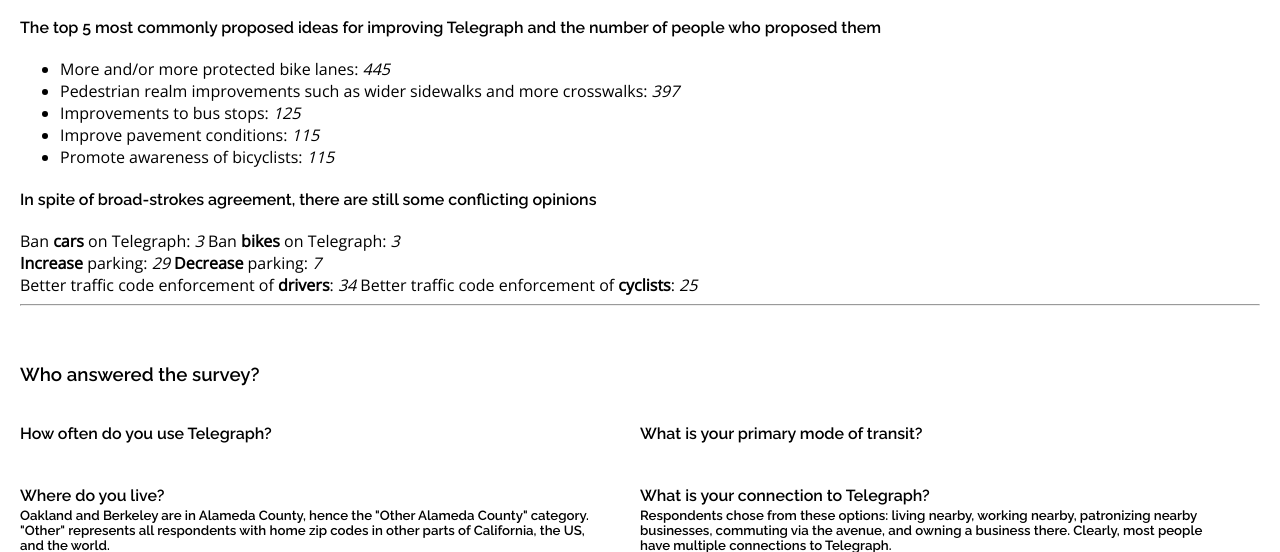
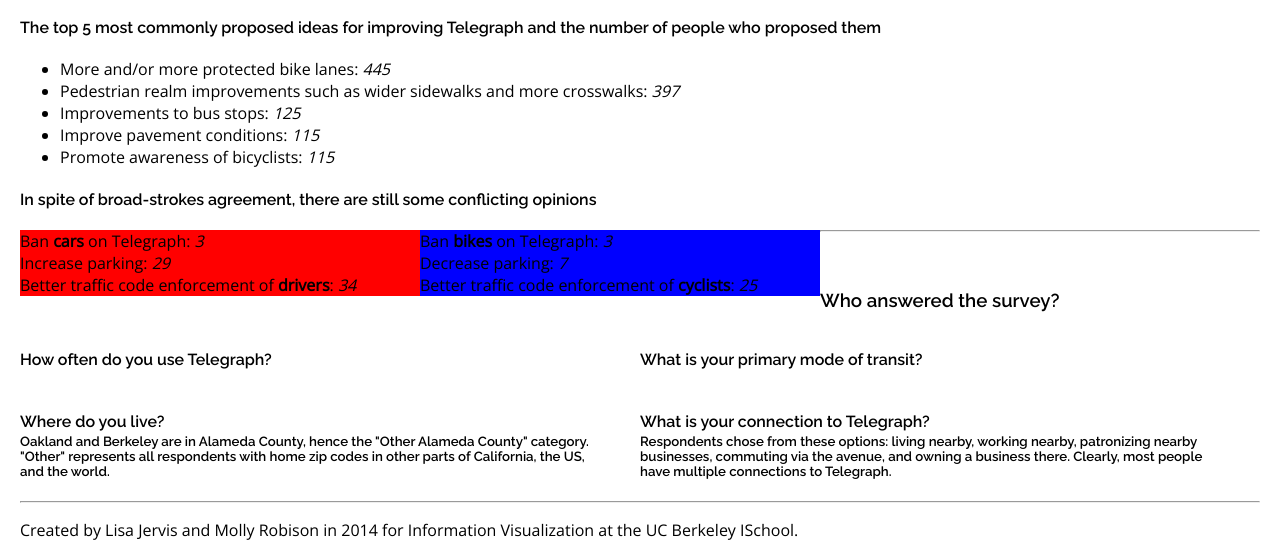
Before and after one commit to leesajay/telegraph, a Flask app: template templates/index.html in a window 1280 px wide. Shown: the part 671-1223 px from the top of the page. Run offline with Flask 2, Linux system fonts and the light colour scheme; the template is opened without the code that fills it, so the values that code supplies are empty.

Commit message:
fixing git

```diff
--- a/templates/index.html
+++ b/templates/index.html
@@ -70,12 +70,16 @@
 			</div>
 			<div id="conflictingOpinions">
 				<h4>In spite of broad-strokes agreement, there are still some conflicting opinions</h4>
-				<span class="pro">Ban <strong>cars</strong> on Telegraph: <em>3</em></span>
-				<span class="anti">Ban <strong>bikes</strong> on Telegraph: <em>3</em></span></br>
-				<span class="pro"><strong>Increase</strong> parking: <em>29</em></span>
-				<span class="anti"><strong>Decrease</strong> parking: <em>7</em></span></br>
-				<span class="pro">Better traffic code enforcement of <strong>drivers</strong>: <em>34</em></span>
-				<span class="anti">Better traffic code enforcement of <strong>cyclists</strong>: <em>25</em></span></br>
+				<div id="pro">
+					Ban <strong>cars</strong> on Telegraph: <em>3</em><br/>
+					Increase</strong> parking: <em>29</em><br/>
+					Better traffic code enforcement of <strong>drivers</strong>: <em>34</em><br/>
+				</div>
+				<div id="anti">
+					Ban <strong>bikes</strong> on Telegraph: <em>3</em><br/>
+					Decrease</strong> parking: <em>7</em><br/>
+					Better traffic code enforcement of <strong>cyclists</strong>: <em>25</em><br/>
+				</div>
 			</div>
 		</div>
 		<hr/>
```
